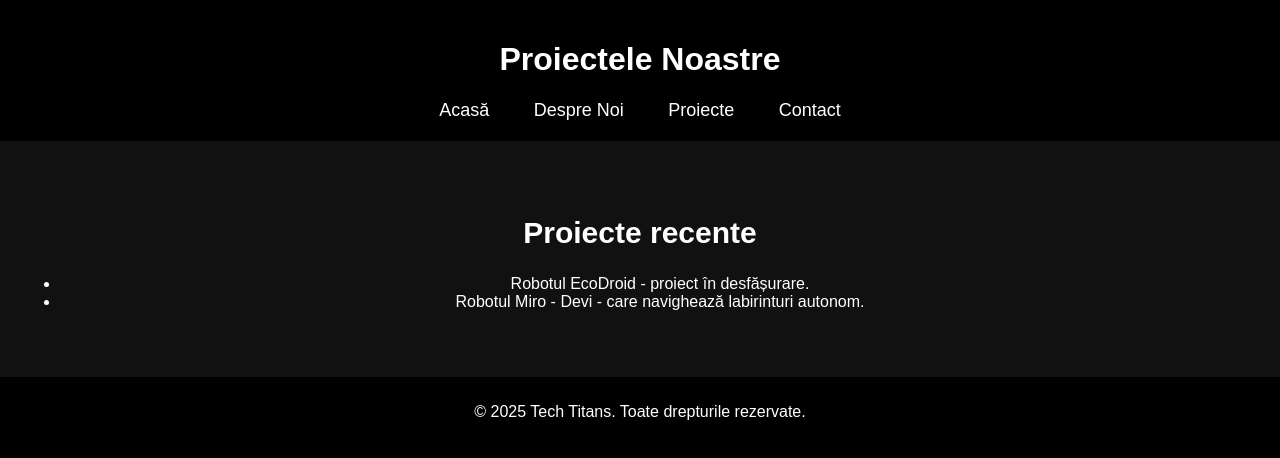
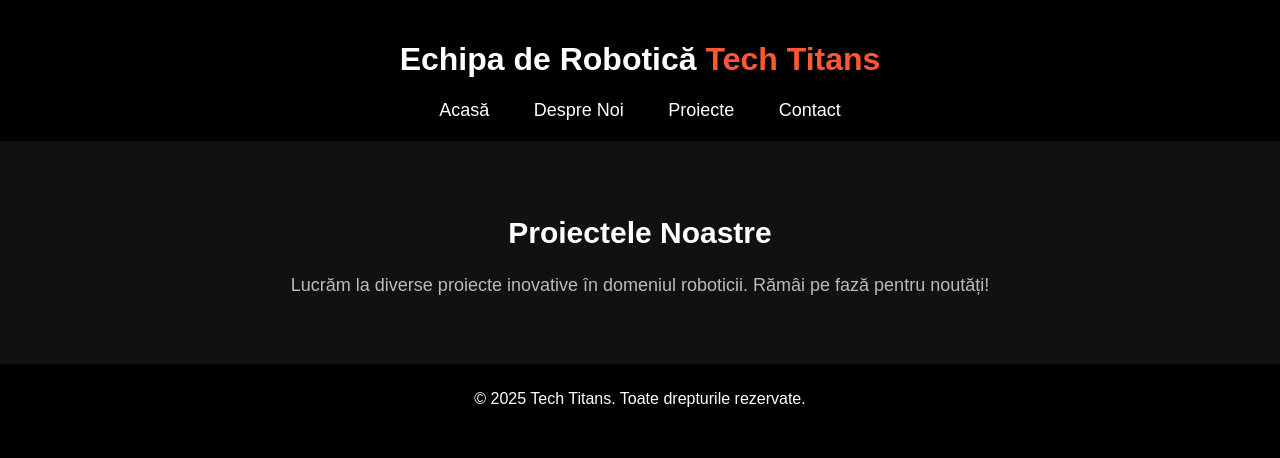
Before and after one commit to Victor131boop/echipa-robotica, a plain HTML site: page proiecte.html in a window 1280 px wide. Drawn offline with Linux system fonts and the light colour scheme.

Commit message:
Update proiecte.html

```diff
--- a/proiecte.html
+++ b/proiecte.html
@@ -8,7 +8,7 @@
 </head>
 <body>
     <header>
-        <h1>Proiectele Noastre</h1>
+        <h1>Echipa de Robotică <span>Tech Titans</span></h1>
         <nav>
             <ul>
                 <li><a href="index.html">Acasă</a></li>
@@ -20,11 +20,8 @@
     </header>
 
     <main>
-        <h2>Proiecte recente</h2>
-        <ul>
-            <li>Robotul EcoDroid - proiect în desfășurare.</li>
-            <li>Robotul Miro - Devi - care navighează labirinturi autonom.</li>
-        </ul>
+        <h2>Proiectele Noastre</h2>
+        <p>Lucrăm la diverse proiecte inovative în domeniul roboticii. Rămâi pe fază pentru noutăți!</p>
     </main>
 
     <footer>
```
